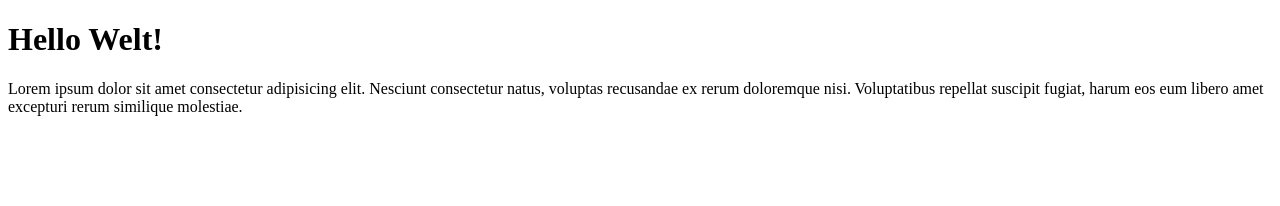
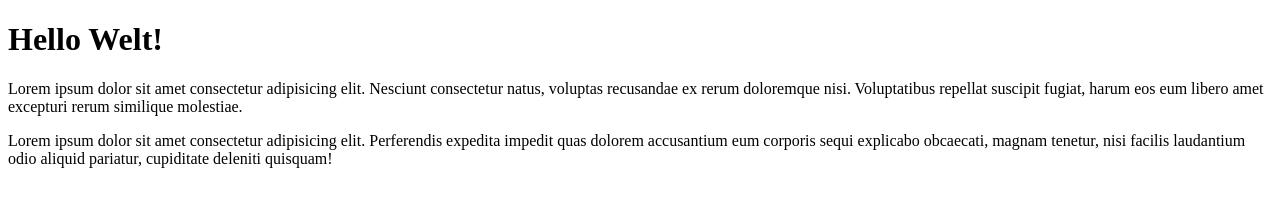
Before and after one commit to Almateus/Ola-Mundo, a plain HTML site: page site-exemplo/index.html in a window 1280 px wide. Drawn offline with Linux system fonts and the light colour scheme.

Commit message:
Adicionei um paragrafo

```diff
--- a/site-exemplo/index.html
+++ b/site-exemplo/index.html
@@ -11,3 +11,4 @@
     <p>Lorem ipsum dolor sit amet consectetur adipisicing elit. Nesciunt consectetur natus, voluptas recusandae ex rerum doloremque nisi. Voluptatibus repellat suscipit fugiat, harum eos eum libero amet excepturi rerum similique molestiae.</p>
 </body>
 </html>
+<p>Lorem ipsum dolor sit amet consectetur adipisicing elit. Perferendis expedita impedit quas dolorem accusantium eum corporis sequi explicabo obcaecati, magnam tenetur, nisi facilis laudantium odio aliquid pariatur, cupiditate deleniti quisquam!</p>
```
